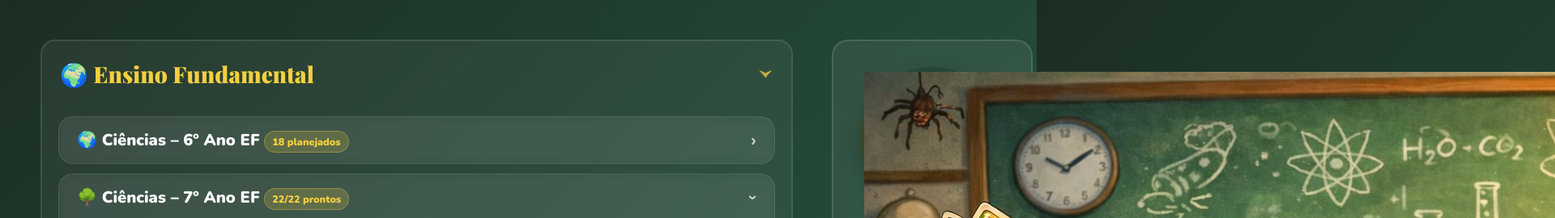
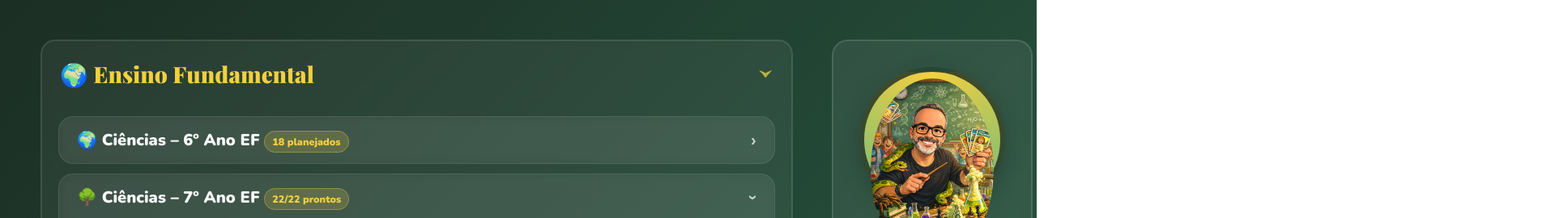
Before and after one commit to prpenteado/simulados, a plain HTML site: page index.html in a window 1280 px wide. Shown: the part 146-416 px from the top of the page at 81% size, 1920 px wide, since content can reach past the window. Drawn offline with nearby package versions, Linux system fonts and the light colour scheme.

Commit message:
Update index.html

```diff
--- a/index.html
+++ b/index.html
@@ -531,9 +531,13 @@ footer{text-align:center;margin-top:clamp(32px,6vw,56px);font-size:clamp(.75rem,
   </div>
 <div class="profile-col">
   <div class="profile-card">
-    <div class="avatar">
-      <img src="caricatura_pierre.png" alt="Caricatura do Prof. Pierre Penteado">
-    </div>
+<div class="avatar">
+  <img
+    src="caricatura_pierre.png"
+    alt="Caricatura do Prof. Pierre Penteado"
+    style="width:100%; height:100%; object-fit:contain; display:block; border-radius:50%; padding:8px;"
+  >
+</div>
     <div class="profile-name">Prof. Pierre Penteado</div>
     <div class="profile-role">Professor de Ciências e Biologia<br>Ensino Fundamental II</div>
     <div class="stats">
```
